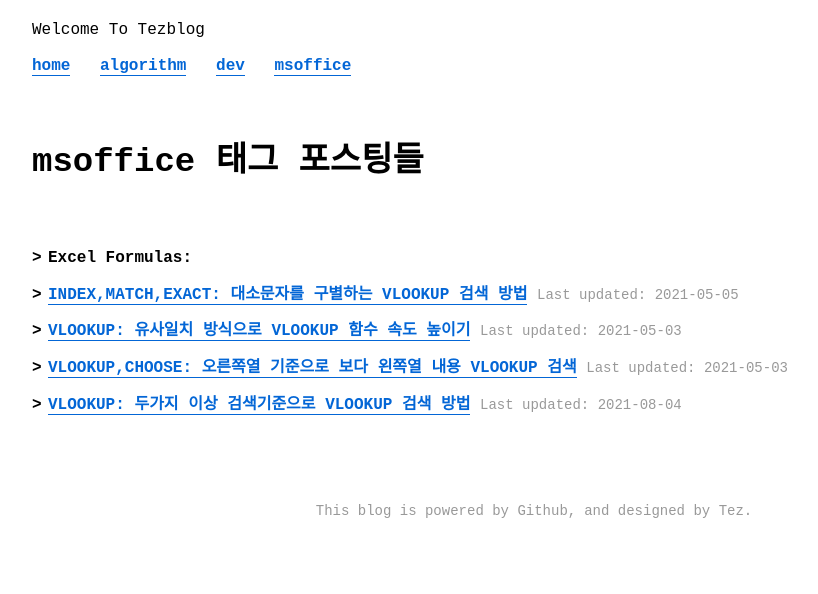
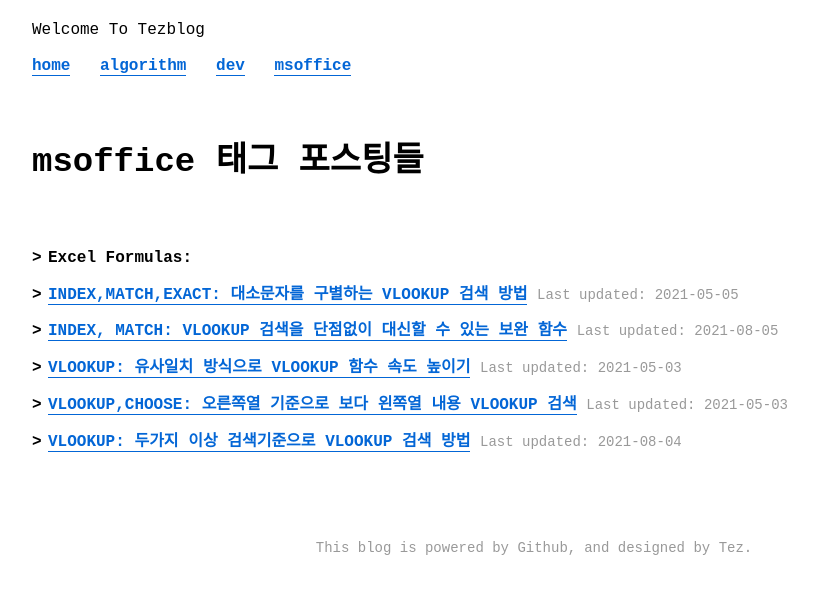
Before and after one commit to tezblog/tezblog.github.io, a Jekyll site: the page built from tags/tag-msoffice.html, in a window 1280 px wide. Shown: the top 594 px of the page, without its empty margins (106-924 px from the left). Built offline with Jekyll 4.4.1, drawn with Linux system fonts in a browser that asks for light colours; nearby versions of some CDN libraries; some web fonts are replaced; a style sheet for code colours, icons or effects is not loaded; part of the change alters nothing that is shown.

Commit message:
created, updated

````diff
--- /dev/null
+++ b/_posts/msoffice/formula/4020-01-01-excel-index-match-for-vlookup-alternative.md
@@ -0,0 +1,70 @@
+---
+layout: post
+title: "INDEX, MATCH: VLOOKUP 검색을 단점없이 대신할 수 있는 보완 함수"
+updated: 2021-08-05
+tags: [msoffice,formula]
+---
+
+## VLOOKUP 함수의 단점
+
+VLOOKUP 함수는 엑셀에선 없어서는 안될 요긴한 함수지만 사용하다보면 아래와 같은 불편한 점들을 느낄 때가 있다.
+
+- 검색기준열은 검색범위의 가장 왼쪽열로 항상 고정
+- 두가지 이상 검색조건으로 검색 어려움
+- 검색은 항상 세로열 방향으로만 가능하여 면으로 검색 (마치 VLOOKUP 과 HLOOKUP 을 혼합해놓은 검색)은 불가능
+- 넓은 검색범위로 인해 검색범위 안에 열삽입/삭제 하게되면 VLOOKUP 의 결과가 틀어질 가능성 높음
+- 영문 대/소문자 구별 검색 불가능
+{:.infomation}
+
+하지만 VLOOKUP 대신 INDEX, MATCH 함수를 사용하면 VLOOKUP 과 같은 결과를 보이면서도, 위 단점들을 최소화하여 보다 유연하게 사용할 수 있다.
+
+## INDEX, MATCH 기본 사용
+
+아래는 VLOOK 과, INDEX, MATCH 조합을 비교해서 보이고 있다.
+
+![그림00](/img/msoffice/formula/formula-0007.png)
+
+```excel
+= VLOOKUP( 검색값, 검색범위, 열번호, false)
+= INDEX( 검색대상열, MATCH( 검색값, 검색기준열, 0 ))
+```
+{:.excel}
+
+VLOOKUP 함수는 `검색범위`를 넓게 지정하여, 가장 왼쪽열을 `검색기준열`로 삼고, `열번호`만큼 오른쪽으로 떨어진 열을 `검색대상열`로 삼지만, INDEX, MATCH 함수는 `검색기준열`과 `검색대상열`을 독립적으로 각각 지정한다. 따라서, INDEX, MATCH 조합은 오른쪽으로부터의 검색도 쉽고, `검색범위`의 열삽입/삭제에 영향을 받지 않는다.
+
+아래는 오른쪽열 기준으로 보다 왼쪽열을 검색한 예시다.
+
+![그림01](/img/msoffice/formula/formula-0008.png)
+
+사실 오른쪽 기준으로 보다 왼쪽을 검색하는 것은 다른 함수의 도움을 받아 VLOOKUP 함수로도 구현할 수는 있다. [별도 포스팅](/post/excel-vlookup-from-right-to-left)을 참고해보자.
+
+## 함수조합 응용
+
+*1. 두가지 이상 조건으로 검색*
+
+![그림02](/img/msoffice/formula/formula-0009.png)
+
+```excel
+{= INDEX( 검색대상열, MATCH( 1, (검색기준열1=검색값1)*(검색기준열2=검색값2), 0 ))}
+```
+{:.excel}
+
+수식 앞뒤로 붙어있는 중괄호 {} 를 제외한 수식을 타이핑하고 Ctrl + Shift + Enter 키를 눌러 **배열수식으로 입력**을 해야 정상작동 한다. 수식 입력셀에 포커싱을 두면, 입력한 수식 앞뒤로 중괄호가 보이는데, 배열수식으로 입력했음을 나타내는 표시다.
+
+MATCH 함수의 두번째 인수를 보면 `(조건식)*(조건식)` 형태로 되어 있는데, 각 조건식의 결과는 true 혹은 false 이다. 엑셀은 이 값에 사칙연산을 가하면 true 는 1 로, false 는 0 으로 치환하여 계산을 한다. 모든 조건식이 true 가 되어야만 곱셈의 결과가 1 이 되는데, 이런 경우의 값을 찾도록 함수식이 구성되어 있다.
+
+사실 VLOOKUP 함수로도 두가지 이상 조검 검색이 가능하다. [별도 포스팅](/post/excel-multiple-criteria-vlookup)을 참고하기 바란다.
+
+*2. 면으로 검색 (VLOOKUP 과 HLOOKUP 의 혼합)*
+
+![그림03](/img/msoffice/formula/formula-0010.png)
+
+```excel
+= INDEX( 검색대상범위, MATCH( 검색값, 검색기준열, 0 ), MATCH( 검색값, 검색기준행, 0 ))
+```
+
+INDEX 함수 안에 MATCH 함수가 두번 나오는데, 첫번째 MATCH 함수는 열방향(세로방향)으로 검색을, 두번째는 행방향(가로방향)으로 검색을 한다고 이해하면 된다.
+
+*3. 대/소문자 구별 검색*
+
+이는 [별도 포스팅](/post/excel-case-sensitive-vlookup)을 참고하기 바란다.
--- a/_posts/msoffice/formula/8420-01-01-excel-vlookup-from-right-to-left.md
+++ b/_posts/msoffice/formula/8420-01-01-excel-vlookup-from-right-to-left.md
@@ -31,13 +31,4 @@ CHOOSE 는 본래 첫번째 인수에 번호 n 을 지정하면, 뒤 이어진
 
 ## INDEX, MATCH 함수조합 사용
 
-![그림00](/img/msoffice/formula/formula-0004.png)
-
-```excel
-= INDEX( 검색대상열, MATCH( 검색값, 검색기준열, 0 ))
-```
-{:.excel}
-
-VLOOKUP 대신 INDEX, MATCH 함수를 사용하여 동일한 기능을 구현할 수 있다. 게다가 INDEX, MATCH 는 `검색기준열`과 `검색대상열`을 별도로 지정할 수 있기 때문에, 보다 유연한 검색이 가능하다.
-
-`검색값`에 해당하는 위치를 MATCH 함수가 찾아, INDEX 함수에 전달하는 구조다. 포털 사이트에서 "INDEX, MATCH" 등으로 검색하면 쉽게 찾을 수 있는데, 공식처럼 외워두면 편리하다.
+INDEX, MATCH 함수조합을 사용하면 보다 손쉽게 왼쪽열 검색을 할 수 있다. 이에 대해서는 [별도 포스팅](/post/excel-index-match-for-vlookup-alternative)을 참고하기 바란다. (개인적으로는 VLOOKUP, CHOOSE 보다 INDEX, MATCH 를 추천한다.)
--- a/_posts/msoffice/formula/8430-01-01-excel-multiple-criteria-vlookup.md
+++ b/_posts/msoffice/formula/8430-01-01-excel-multiple-criteria-vlookup.md
@@ -45,4 +45,4 @@ Helper 열 방식과 마찬가지로, & 연산자 대신 CONCATENATE 함수를
 
 ## INDEX, MATCH 함수를 이용한 방법
 
-[별도 포스팅 update 예정]
+VLOOKUP 대신 사용할 수 있는 INDEX, MATCH 로도 두가지 이상 조건 검색을 할 수 있다. 이에 대해서는 [별도 포스팅](/post/excel-index-match-for-vlookup-alternative)을 참고하기 바란다. (개인적으로는 이 경우 INDEX, MATCH 사용을 추천한다.)
````
Also changed, not shown: img/msoffice/formula/formula-0007.png (added), img/msoffice/formula/formula-0008.png (added), img/msoffice/formula/formula-0009.png (added), img/msoffice/formula/formula-0010.png (added).
